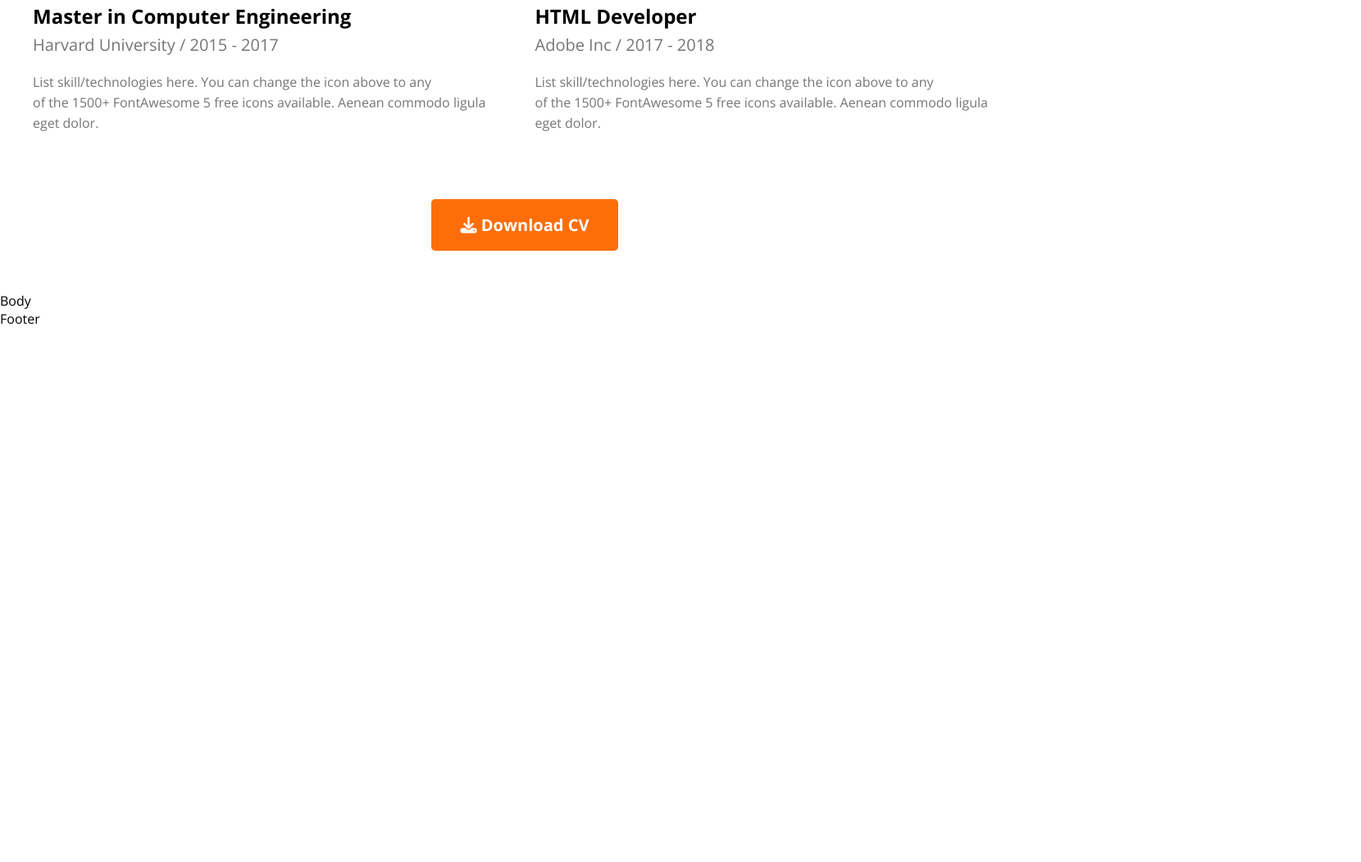
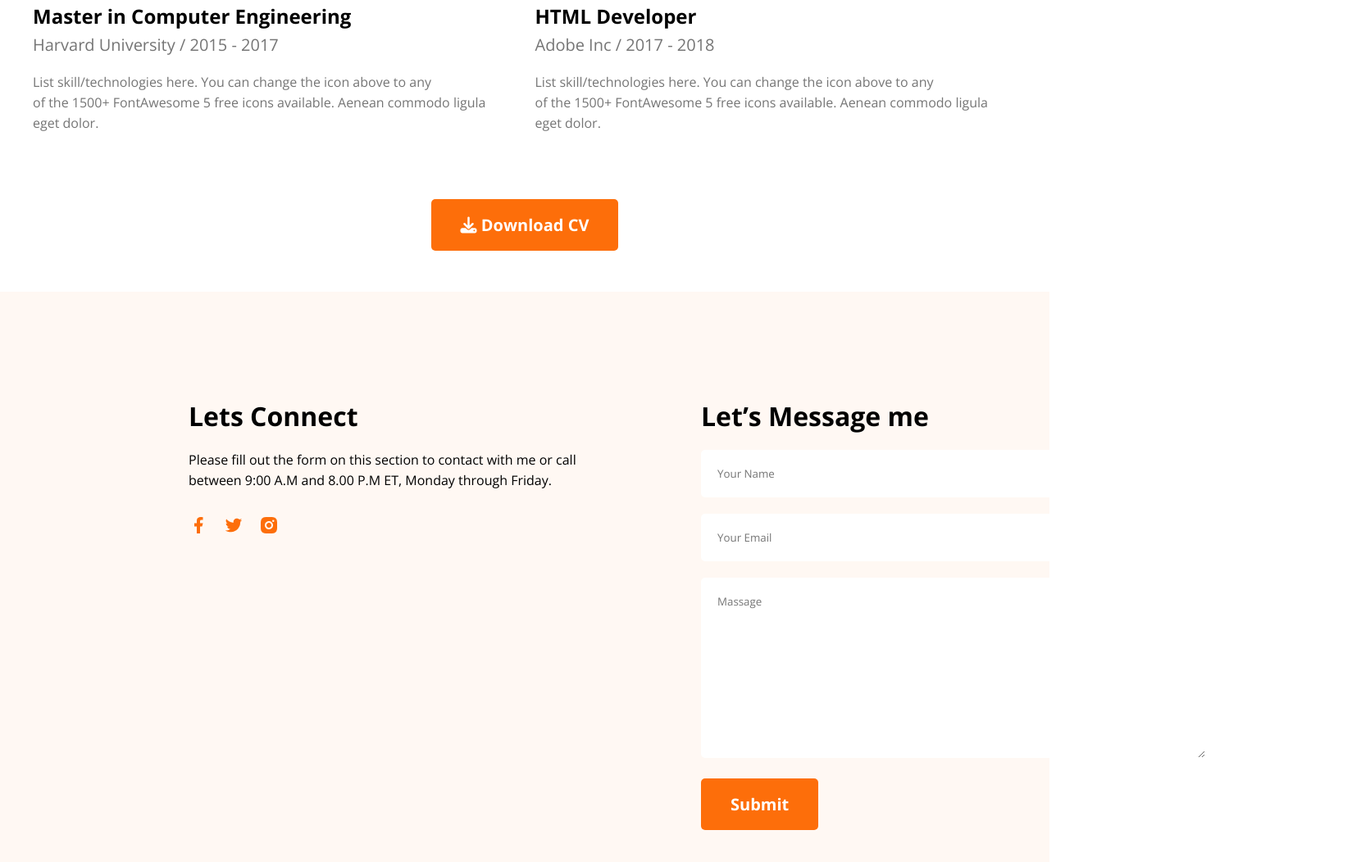
Before and after one commit to RHsanto/web-dev-almari, a plain HTML site: page index.html in a window 1280 px wide. Shown: the part 3022-4074 px from the top of the page at 82% size, 1660 px wide, since content can reach past the window. Before the commit the page ends 3422 px from the top, so only its background shows below. Drawn offline with nearby package versions, Linux system fonts and the light colour scheme; a web font is replaced by a local one.

Commit message:
Done
Complete All Section

```diff
--- a/index.html
+++ b/index.html
@@ -8,6 +8,7 @@
     <script src="https://kit.fontawesome.com/82d0ddfac9.js" crossorigin="anonymous"></script>
   </head>
   <body>
+    <main>
       <header class="primary_Bclr">
         <nav>
           <h3 class="nav_title">Ma<span class="primary_color">r</span>y</h3>
@@ -72,9 +73,9 @@
       <div class="container what_section">
         <h1 class="section_title">What I do</h1>
         <p class="section_pera">
-        I have more than 10 years experience building software for clients all over the world. Below
-        is a quick overview of my main technical skill sets and technologies i use. Want to find out
-        more about my experience? Check out my online resume and project portfolio.
+          I have more than 10 years experience building software for clients all over the world.
+          Below is a quick overview of my main technical skill sets and technologies i use. Want to
+          find out more about my experience? Check out my online resume and project portfolio.
         </p>
         <div class="card_grp">
           <div class="card">
@@ -172,7 +173,38 @@
           <button class="primary_btn"><i class="fa-solid fa-download"></i> Download CV</button>
         </div>
       </div>
-    <main>Body</main>
-    <footer>Footer</footer>
+    </main>
+    <!--Footer section -->
+    <footer class="primary_Bclr">
+      <div class="container footer_sec">
+        <div>
+          <h1>Lets Connect</h1>
+          <p>
+            Please fill out the form on this section to contact with me or call <br />between 9:00
+            A.M and 8.00 P.M ET, Monday through Friday.
+          </p>
+          <div class="icon_list">
+            <img src="./images/icons/facebook.png" alt="facebook" srcset="" />
+            <img src="./images/icons/twitter.png" alt="twitter" srcset="" />
+            <img src="./images/icons/insta.png" alt="insta" srcset="" />
+          </div>
+        </div>
+        <div>
+          <h1>Let’s Message me</h1>
+          <div class="inout_sec">
+            <div>
+              <input type="text" placeholder="Your Name" />
+            </div>
+            <div>
+              <input type="email" placeholder="Your Email" />
+            </div>
+            <div>
+              <textarea placeholder="Massage" rows="10"></textarea>
+            </div>
+          </div>
+          <button class="primary_btn">Submit</button>
+        </div>
+      </div>
+    </footer>
   </body>
 </html>
--- a/style.css
+++ b/style.css
@@ -150,7 +150,7 @@ p {
 .card h1 {
   padding: 30px 0 20px 0;
 }
-
+/* Resume Section */
 .r_card_headers {
   margin-top: 113px;
   display: grid;
@@ -162,7 +162,8 @@ p {
   font-size: 30px;
   text-align: start;
 }
-.resume_cards {
+.resume_cards,
+.footer_sec {
   display: grid;
   grid-template-columns: repeat(2, 1fr);
   gap: 25px;
@@ -171,7 +172,8 @@ p {
   text-align: start;
   border-bottom: none;
 }
-.r_card p {
+.r_card p,
+.footer_sec p {
   padding: 20px 0px 30px 0px;
 }
 
@@ -181,8 +183,26 @@ p {
 .resume_down {
   margin: 50px 0;
 }
-/* Resume Section */
-
+/* Footer */
+.footer_sec {
+  text-align: start;
+  padding: 130px 230px;
+  gap: 50px;
+}
+.icon_list img {
+  margin-right: 15px;
+}
+.inout_sec {
+  margin-top: 20px;
+}
+input,
+textarea {
+  padding: 20px;
+  width: 100%;
+  margin-bottom: 20px;
+  border: none;
+  border-radius: 5px;
+}
 /* Responsive Design css */
 
 /* Tablet এর জন্য (width 768px এর কম) */
```
Lines whose indentation alone changed are shown as unchanged.
